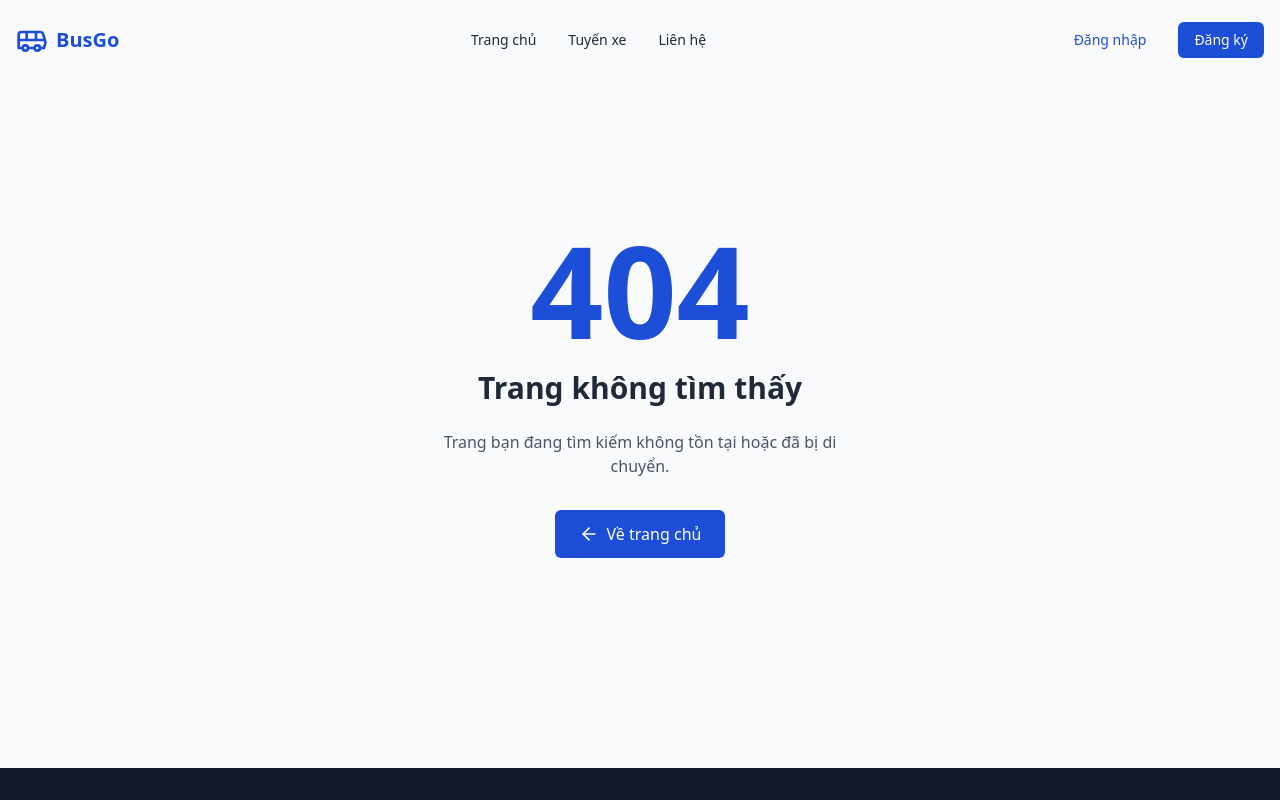
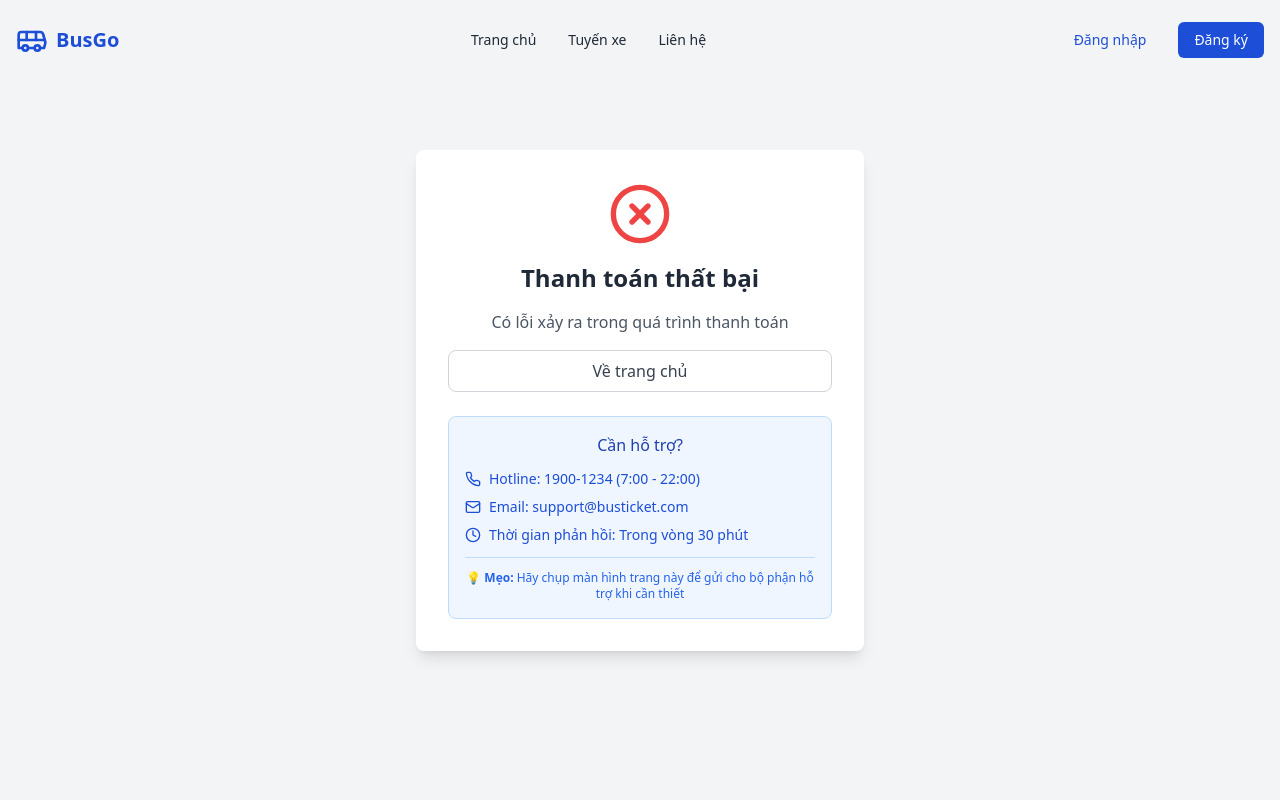
Before and after one commit to Hause173226/FEBusTicketSalesSystem, a React (Vite) app: page /payment-failed in a window 1280 px wide. Shown: the top 800 px of the page. Built offline with nearby package versions, Linux system fonts and the light colour scheme; no server answers.

Commit message:
update-faile-payment

```diff
--- a/src/App.tsx
+++ b/src/App.tsx
@@ -41,6 +41,7 @@ function App() {
             <Route path="payment/vnpay-return" element={<VNPayReturnPage />} />
             <Route path="payment-success" element={<PaymentSuccessPage />} />
             <Route path="payment/failed" element={<PaymentFailedPage />} />
+            <Route path="payment-failed" element={<PaymentFailedPage />} />
             <Route path="ticket/:bookingId" element={<TicketPage />} />
             <Route path="contact" element={<ContactPage />} />
             <Route path="login" element={<LoginPage />} />
--- /dev/null
+++ b/src/components/LoadingSpinner.tsx
@@ -0,0 +1,32 @@
+import React from 'react';
+
+interface LoadingSpinnerProps {
+  title?: string;
+  description?: string;
+  size?: 'small' | 'medium' | 'large';
+}
+
+const LoadingSpinner: React.FC<LoadingSpinnerProps> = ({
+  title = "Đang xử lý...",
+  description = "Vui lòng đợi trong giây lát",
+  size = 'medium'
+}) => {
+  const sizeClasses = {
+    small: 'h-8 w-8',
+    medium: 'h-12 w-12',
+    large: 'h-16 w-16'
+  };
+
+  return (
+    <div className="min-h-screen flex items-center justify-center bg-gray-50">
+      <div className="max-w-md w-full p-8 bg-white rounded-lg shadow-lg text-center">
+        <div className={`animate-spin rounded-full ${sizeClasses[size]} border-t-2 border-b-2 border-blue-500 mx-auto`}></div>
+        <h2 className="mt-4 text-lg font-semibold text-gray-800">{title}</h2>
+        <p className="mt-2 text-gray-600">{description}</p>
+        <p className="mt-2 text-sm text-gray-500">Vui lòng không tắt trình duyệt</p>
+      </div>
+    </div>
+  );
+};
+
+export default LoadingSpinner;
--- /dev/null
+++ b/src/components/PaymentFailureHelper.tsx
@@ -0,0 +1,31 @@
+import React from 'react';
+import { PhoneIcon, MailIcon, ClockIcon } from 'lucide-react';
+
+const PaymentFailureHelper: React.FC = () => {
+  return (
+    <div className="bg-blue-50 border border-blue-200 p-4 rounded-lg mt-6">
+      <h3 className="font-medium text-blue-800 mb-3">Cần hỗ trợ?</h3>
+      <div className="space-y-2 text-sm text-blue-700">
+        <div className="flex items-center gap-2">
+          <PhoneIcon className="h-4 w-4" />
+          <span>Hotline: 1900-1234 (7:00 - 22:00)</span>
+        </div>
+        <div className="flex items-center gap-2">
+          <MailIcon className="h-4 w-4" />
+          <span>Email: support@busticket.com</span>
+        </div>
+        <div className="flex items-center gap-2">
+          <ClockIcon className="h-4 w-4" />
+          <span>Thời gian phản hồi: Trong vòng 30 phút</span>
+        </div>
+      </div>
+      <div className="mt-3 pt-3 border-t border-blue-200">
+        <p className="text-xs text-blue-600">
+          💡 <strong>Mẹo:</strong> Hãy chụp màn hình trang này để gửi cho bộ phận hỗ trợ khi cần thiết
+        </p>
+      </div>
+    </div>
+  );
+};
+
+export default PaymentFailureHelper;
--- a/src/hooks/VNPayReturnPage.tsx
+++ b/src/hooks/VNPayReturnPage.tsx
@@ -2,6 +2,7 @@ import React, { useEffect } from 'react';
 import { useLocation, useNavigate } from 'react-router-dom';
 import { toast } from 'react-hot-toast';
 import paymentsServices from '../services/paymentsServices';
+import LoadingSpinner from '../components/LoadingSpinner';
 
 const VNPayReturnPage: React.FC = () => {
   const location = useLocation();
@@ -30,23 +31,51 @@ const VNPayReturnPage: React.FC = () => {
             state: { paymentMethod: 'VNPay' }
           });
         } else {
-          toast.error(response.message || 'Thanh toán thất bại. Vui lòng thử lại.');
-          navigate('/payment/failed', {
+          // Xác định thông báo lỗi dựa trên mã response
+          let errorMessage = 'Thanh toán thất bại. Vui lòng thử lại.';
+
+          switch (vnp_ResponseCode) {
+            case '24':
+              errorMessage = 'Giao dịch bị hủy bởi người dùng';
+              break;
+            case '51':
+              errorMessage = 'Số dư tài khoản không đủ để thực hiện giao dịch';
+              break;
+            case '06':
+              errorMessage = 'Có lỗi xảy ra trong quá trình xử lý. Thông tin thẻ không hợp lệ';
+              break;
+            case '15':
+              errorMessage = 'Ngày hết hạn thẻ không chính xác';
+              break;
+            case '13':
+              errorMessage = 'Mật khẩu xác thực giao dịch không chính xác';
+              break;
+            case '75':
+              errorMessage = 'Ngân hàng thanh toán đang bảo trì';
+              break;
+            default:
+              errorMessage = response.message || 'Thanh toán thất bại. Vui lòng thử lại.';
+          }
+
+          toast.error(errorMessage);
+          navigate(`/payment/failed?code=${vnp_ResponseCode}&orderId=${storedBookingId}&message=${encodeURIComponent(errorMessage)}`, {
             replace: true,
             state: {
               orderId: storedBookingId,
               errorCode: vnp_ResponseCode,
-              errorMessage: response.message || 'Thanh toán thất bại'
+              errorMessage: errorMessage
             }
           });
         }
       } catch (error: any) {
         console.error('Payment verification error:', error);
-        toast.error(error.message || 'Có lỗi xảy ra khi xác thực thanh toán');
-        navigate('/payment/failed', {
+        const errorMessage = error.message || 'Có lỗi xảy ra khi xác thực thanh toán';
+        toast.error(errorMessage);
+        navigate(`/payment/failed?message=${encodeURIComponent(errorMessage)}`, {
           replace: true,
           state: {
-            errorMessage: error.message || 'Có lỗi xảy ra khi xác thực thanh toán'
+            errorMessage: errorMessage,
+            orderId: storedBookingId
           }
         });
       } finally {
@@ -59,13 +88,11 @@ const VNPayReturnPage: React.FC = () => {
   }, [location, navigate]);
 
   return (
-    <div className="min-h-screen flex items-center justify-center bg-gray-50">
-      <div className="max-w-md w-full p-8 bg-white rounded-lg shadow-lg text-center">
-        <div className="animate-spin rounded-full h-12 w-12 border-t-2 border-b-2 border-blue-500 mx-auto"></div>
-        <p className="mt-4 text-gray-600">Đang xử lý kết quả thanh toán...</p>
-        <p className="mt-2 text-sm text-gray-500">Vui lòng không tắt trình duyệt</p>
-      </div>
-    </div>
+    <LoadingSpinner
+      title="Đang xử lý kết quả thanh toán..."
+      description="Hệ thống đang xác thực giao dịch của bạn"
+      size="large"
+    />
   );
 };
 
--- a/src/pages/PaymentFailedPage.tsx
+++ b/src/pages/PaymentFailedPage.tsx
@@ -1,31 +1,102 @@
 import React from 'react';
-import { useNavigate, useSearchParams } from 'react-router-dom';
-import { XCircleIcon } from 'lucide-react';
+import { useNavigate, useSearchParams, useLocation } from 'react-router-dom';
+import { XCircleIcon, AlertTriangleIcon } from 'lucide-react';
+import PaymentFailureHelper from '../components/PaymentFailureHelper';
 
 const PaymentFailedPage = () => {
   const navigate = useNavigate();
   const [searchParams] = useSearchParams();
-  const errorMessage = searchParams.get('message') || 'Có lỗi xảy ra trong quá trình thanh toán';
+  const location = useLocation();
+
+  // Lấy thông tin lỗi từ query params hoặc state
+  const errorMessage = searchParams.get('message') ||
+                      location.state?.errorMessage ||
+                      'Có lỗi xảy ra trong quá trình thanh toán';
+
+  const errorCode = searchParams.get('code') || location.state?.errorCode;
+  const orderId = searchParams.get('orderId') || location.state?.orderId;
+
+  // Xác định loại lỗi và hiển thị thông báo phù hợp
+  const getErrorDetails = () => {
+    if (errorCode === '24') {
+      return {
+        title: 'Thanh toán bị hủy',
+        message: 'Bạn đã hủy giao dịch thanh toán',
+        icon: AlertTriangleIcon,
+        color: 'text-orange-500'
+      };
+    } else if (errorCode === '51' || errorCode === '06') {
+      return {
+        title: 'Thông tin thẻ không hợp lệ',
+        message: 'Số dư tài khoản không đủ hoặc thông tin thẻ không chính xác',
+        icon: XCircleIcon,
+        color: 'text-red-500'
+      };
+    } else if (errorCode === '15') {
+      return {
+        title: 'Thông tin không chính xác',
+        message: 'Thông tin ngày hết hạn thẻ không chính xác',
+        icon: XCircleIcon,
+        color: 'text-red-500'
+      };
+    } else {
+      return {
+        title: 'Thanh toán thất bại',
+        message: errorMessage,
+        icon: XCircleIcon,
+        color: 'text-red-500'
+      };
+    }
+  };
+
+  const errorDetails = getErrorDetails();
+  const IconComponent = errorDetails.icon;
 
   return (
     <div className="min-h-screen bg-gray-100 flex flex-col items-center justify-center p-4">
       <div className="bg-white p-8 rounded-lg shadow-lg max-w-md w-full text-center">
-        <XCircleIcon className="h-16 w-16 text-red-500 mx-auto mb-4" />
-        <h1 className="text-2xl font-bold text-gray-800 mb-4">Thanh toán thất bại</h1>
-        <p className="text-gray-600 mb-8">{errorMessage}</p>
+        <IconComponent className={`h-16 w-16 ${errorDetails.color} mx-auto mb-4`} />
+        <h1 className="text-2xl font-bold text-gray-800 mb-4">{errorDetails.title}</h1>
+        <p className="text-gray-600 mb-4">{errorDetails.message}</p>
+
+        {/* Hiển thị mã lỗi nếu có */}
+        {errorCode && (
+          <div className="bg-gray-50 p-3 rounded-lg mb-6">
+            <p className="text-sm text-gray-500">
+              <span className="font-medium">Mã lỗi:</span> {errorCode}
+            </p>
+            {orderId && (
+              <p className="text-sm text-gray-500 mt-1">
+                <span className="font-medium">Mã đơn hàng:</span> {orderId}
+              </p>
+            )}
+          </div>
+        )}
+
+        {/* Hướng dẫn cho từng loại lỗi */}
+        {errorCode === '24' && (
+          <div className="bg-orange-50 border border-orange-200 p-4 rounded-lg mb-6 text-left">
+            <h3 className="font-medium text-orange-800 mb-2">Bạn có thể:</h3>
+            <ul className="text-sm text-orange-700 space-y-1">
+              <li>• Thử lại thanh toán với cùng phương thức</li>
+              <li>• Chọn phương thức thanh toán khác</li>
+              <li>• Liên hệ với chúng tôi nếu cần hỗ trợ</li>
+            </ul>
+          </div>
+        )}
+
+        {(errorCode === '51' || errorCode === '06') && (
+          <div className="bg-red-50 border border-red-200 p-4 rounded-lg mb-6 text-left">
+            <h3 className="font-medium text-red-800 mb-2">Vui lòng kiểm tra:</h3>
+            <ul className="text-sm text-red-700 space-y-1">
+              <li>• Số dư tài khoản</li>
+              <li>• Thông tin thẻ nhập chính xác</li>
+              <li>• Thẻ đã được kích hoạt thanh toán online</li>
+            </ul>
+          </div>
+        )}
+
         <div className="space-y-4">
-          <button
-            onClick={() => window.history.back()}
-            className="w-full bg-blue-500 text-white px-6 py-2 rounded-lg hover:bg-blue-600 transition-colors"
-          >
-            Thử lại
-          </button>
-          <button
-            onClick={() => navigate('/bookings')}
-            className="w-full bg-gray-200 text-gray-700 px-6 py-2 rounded-lg hover:bg-gray-300 transition-colors"
-          >
-            Xem đơn hàng của tôi
-          </button>
           <button
             onClick={() => navigate('/')}
             className="w-full border border-gray-300 text-gray-700 px-6 py-2 rounded-lg hover:bg-gray-50 transition-colors"
@@ -33,6 +104,9 @@ const PaymentFailedPage = () => {
             Về trang chủ
           </button>
         </div>
+
+        {/* Component hỗ trợ */}
+        <PaymentFailureHelper />
       </div>
     </div>
   );
--- a/src/pages/auth/ForgotPasswordPage.tsx
+++ b/src/pages/auth/ForgotPasswordPage.tsx
@@ -7,7 +7,7 @@ import { userServices } from '../../services/userServices';
 const ForgotPasswordPage: React.FC = () => {
   const [email, setEmail] = useState('');
   const [error, setError] = useState('');
-  const [success, setSuccess] = useState(false);
+  const [success] = useState(false);
   const [loading, setLoading] = useState(false);
 
   const navigate = useNavigate();
```
